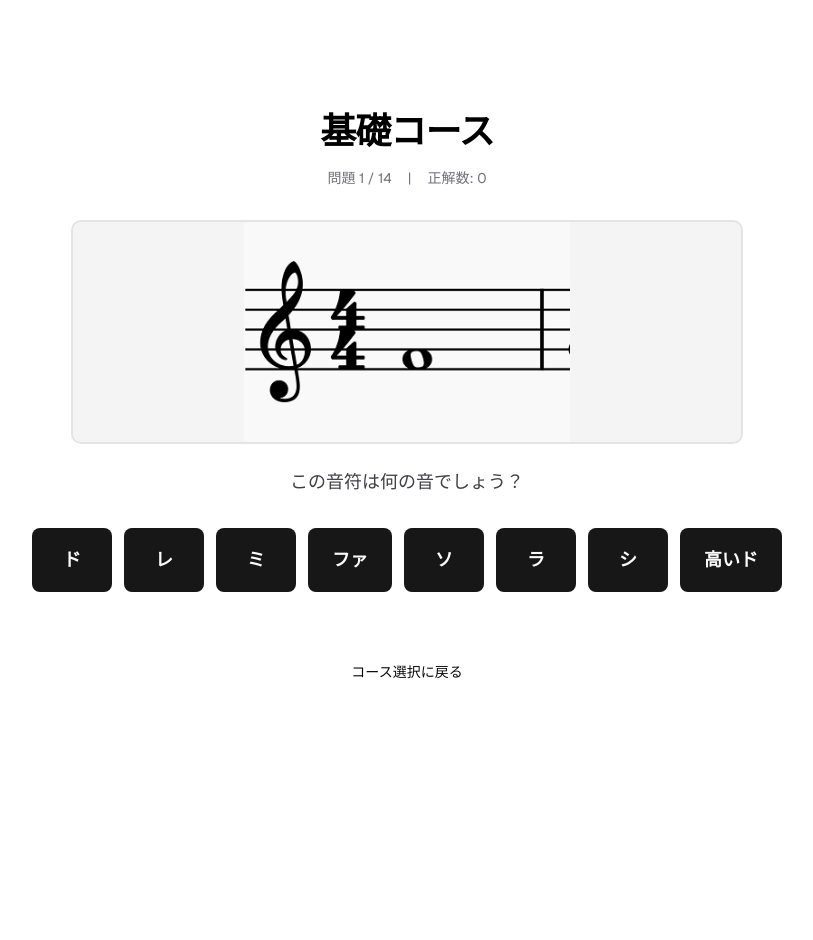
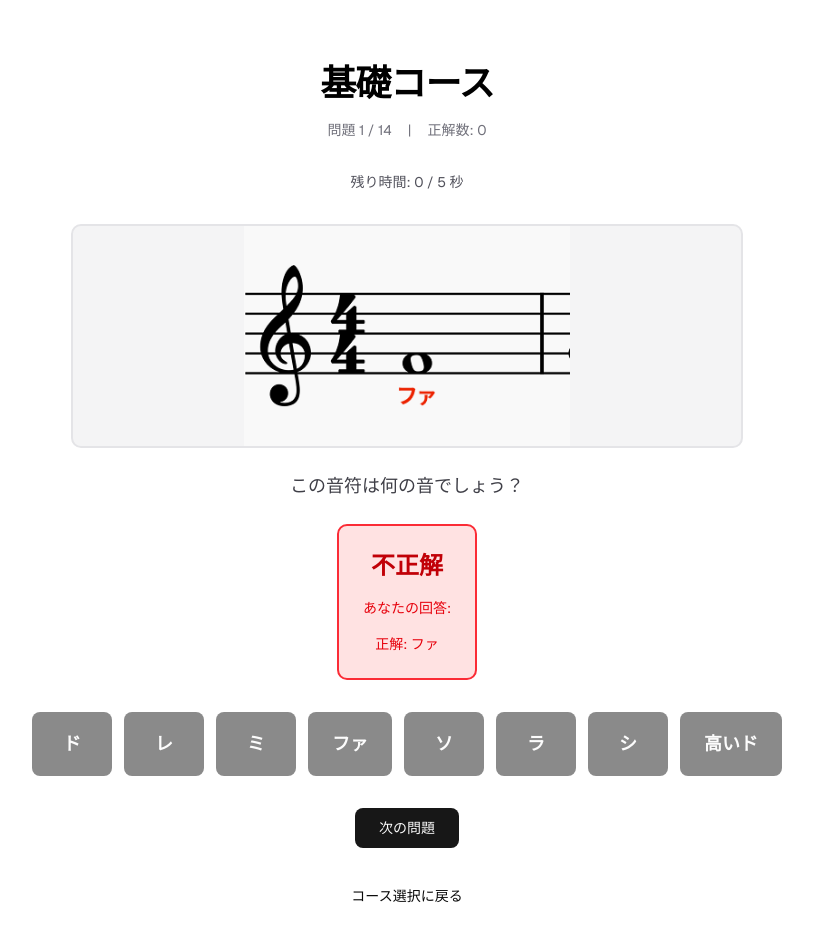
Before and after one commit to ayanentity/Experiment_Systems, a Next.js app: page /basic in a window 1280 px wide. Shown: the top 940 px of the page, without its empty margins (233-1046 px from the left). Before the commit the page ends 800 px from the top, so only its background shows below. Built offline with nearby package versions, Linux system fonts and the light colour scheme.

Commit message:
制限時間の設定

```diff
--- a/src/presentation/hooks/useQuizPresenter.ts
+++ b/src/presentation/hooks/useQuizPresenter.ts
@@ -1,4 +1,4 @@
-import { useState, useMemo, useCallback } from "react";
+import { useState, useMemo, useCallback, useEffect } from "react";
 import { Question, SingleNoteQuestion } from "../../domain/models/Question";
 import { QuizViewModel } from "../viewmodels/QuizViewModel";
 import { QuizPresenter } from "../presenters/QuizPresenter";
@@ -31,6 +31,41 @@ export function useQuizPresenter(
     [viewModel, audioPlayer]
   );
 
+  // 表示用のタイマー状態（残り時間）
+  const [questionStartAt, setQuestionStartAt] = useState<number>(() => Date.now());
+  const [now, setNow] = useState<number>(() => Date.now());
+
+  // ビューモデルから現在の状態を取得（依存関係用）
+  const state = viewModel.state;
+  const progress = viewModel.progress;
+  const currentQuestion = viewModel.currentQuestion;
+
+  // 問題が変わったら開始時刻をリセット
+  useEffect(() => {
+    setQuestionStartAt(Date.now());
+    setNow(Date.now());
+  }, [progress]);
+
+  // 残り時間更新用のインターバル
+  useEffect(() => {
+    if (state !== "answering") return;
+
+    const id = setInterval(() => {
+      setNow(Date.now());
+    }, 200);
+
+    return () => clearInterval(id);
+  }, [state, progress]);
+
+  // 制限時間（ミリ秒）を計算
+  const timeLimitMs =
+    "note" in currentQuestion
+      ? 5000
+      : currentQuestion.correctAnswer.length * 5000;
+
+  // 残り時間（ミリ秒）
+  const timeLeftMs = Math.max(0, timeLimitMs - (now - questionStartAt));
+
   // audio要素への参照を設定する関数
   const setAudioRef = useCallback(
     (note: MusicalNote, element: HTMLAudioElement | null) => {
@@ -50,6 +85,8 @@ export function useQuizPresenter(
     isMultiNote: viewModel.isMultiNote,
     isCompleted: viewModel.isCompleted,
     requiredAnswerCount: viewModel.requiredAnswerCount,
+    timeLimitMs,
+    timeLeftMs,
 
     // アクション
     handleNoteClick: (note: MusicalNote) => presenter.handleNoteClick(note),
--- a/src/presentation/presenters/QuizPresenter.ts
+++ b/src/presentation/presenters/QuizPresenter.ts
@@ -9,11 +9,73 @@ import { QuizViewModel } from "../viewmodels/QuizViewModel";
  */
 export class QuizPresenter {
   private answerUseCase = new AnswerQuestionUseCase();
+  private timeoutId: ReturnType<typeof setTimeout> | null = null;
 
   constructor(
     private viewModel: QuizViewModel,
     private audioPlayer: AudioPlayer
-  ) {}
+  ) {
+    // 初期問題の制限時間タイマーを開始
+    this.startTimeoutForCurrentQuestion();
+  }
+
+  /**
+   * 現在の問題に対する制限時間（ミリ秒）を取得
+   * 単音: 一律 5秒
+   * 複音: 音の数 × 5秒（2音:10秒, 3音:15秒, 4音:20秒, ...）
+   */
+  private getTimeLimitMs(question: Question | SingleNoteQuestion): number {
+    if ("note" in question) {
+      // 単音
+      return 5000;
+    }
+    const length = question.correctAnswer.length;
+    return length * 5000;
+  }
+
+  /**
+   * 現在の問題用のタイマーを開始
+   */
+  private startTimeoutForCurrentQuestion() {
+    this.clearTimeoutIfNeeded();
+    const question = this.viewModel.currentQuestion;
+    const limitMs = this.getTimeLimitMs(question);
+
+    this.timeoutId = setTimeout(() => {
+      this.handleTimeout();
+    }, limitMs);
+  }
+
+  /**
+   * 進行中のタイマーをクリア
+   */
+  private clearTimeoutIfNeeded() {
+    if (this.timeoutId !== null) {
+      clearTimeout(this.timeoutId);
+      this.timeoutId = null;
+    }
+  }
+
+  /**
+   * 制限時間切れ時の処理
+   * 回答中のまま制限時間を超えた場合、不正解として扱い、
+   * 正解のフレーズを再生する
+   */
+  private handleTimeout() {
+    // 既に回答済みなら何もしない
+    if (this.viewModel.state !== "answering") return;
+
+    // 不正解として状態を更新（ユーザーの入力が不足/空でもよい）
+    this.viewModel.setState("incorrect");
+
+    // タイマーはここで完了扱いにする
+    this.timeoutId = null;
+
+    // 1秒後に正解の音声を再生
+    setTimeout(() => {
+      this.playCorrectAnswer();
+    }, 1000);
+  }
 
   /**
    * 音階ボタンがクリックされた時の処理
@@ -40,6 +102,8 @@ export class QuizPresenter {
    * 回答を採点する
    */
   private checkAnswer() {
+    // ユーザーが規定回数答えた時点でタイマーはクリア
+    this.clearTimeoutIfNeeded();
     const question = this.viewModel.currentQuestion;
     let correctAnswer: MusicalNote[];
 
@@ -92,6 +156,10 @@ export class QuizPresenter {
    */
   handleNext() {
     this.viewModel.nextQuestion();
+    // 次の問題のタイマーを開始
+    if (!this.viewModel.isCompleted) {
+      this.startTimeoutForCurrentQuestion();
+    }
   }
 
   /**
@@ -105,6 +173,8 @@ export class QuizPresenter {
    * クイズを完了
    */
   handleComplete() {
+    // クイズ完了時はタイマーを停止
+    this.clearTimeoutIfNeeded();
     this.viewModel.complete();
   }
 }
--- a/src/ui/components/organisms/QuizPlayer.tsx
+++ b/src/ui/components/organisms/QuizPlayer.tsx
@@ -41,6 +41,8 @@ export function QuizPlayer({
     isMultiNote,
     isCompleted,
     requiredAnswerCount,
+    timeLimitMs,
+    timeLeftMs,
     handleNoteClick,
     handleNext,
     handleReset,
@@ -95,6 +97,9 @@ export function QuizPlayer({
       ? getSingleNoteImagePath(currentQuestion.note)
       : getPhraseToneImagePath(currentQuestion.imagePath);
 
+  const totalSeconds = Math.round(timeLimitMs / 1000);
+  const leftSeconds = Math.max(0, Math.ceil(timeLeftMs / 1000));
+
   return (
     <div className="flex flex-col items-center gap-8 w-full max-w-4xl">
       {/* ヘッダー */}
@@ -104,6 +109,11 @@ export function QuizPlayer({
         total={total}
         correctCount={correctCount}
       />
+
+      {/* 残り時間表示 */}
+      <p className="text-sm text-zinc-600 dark:text-zinc-400">
+        残り時間: {leftSeconds} / {totalSeconds} 秒
+      </p>
 
       {/* 問題画像と状態表示 */}
       <div className="flex flex-col items-center gap-6 w-full">
```
